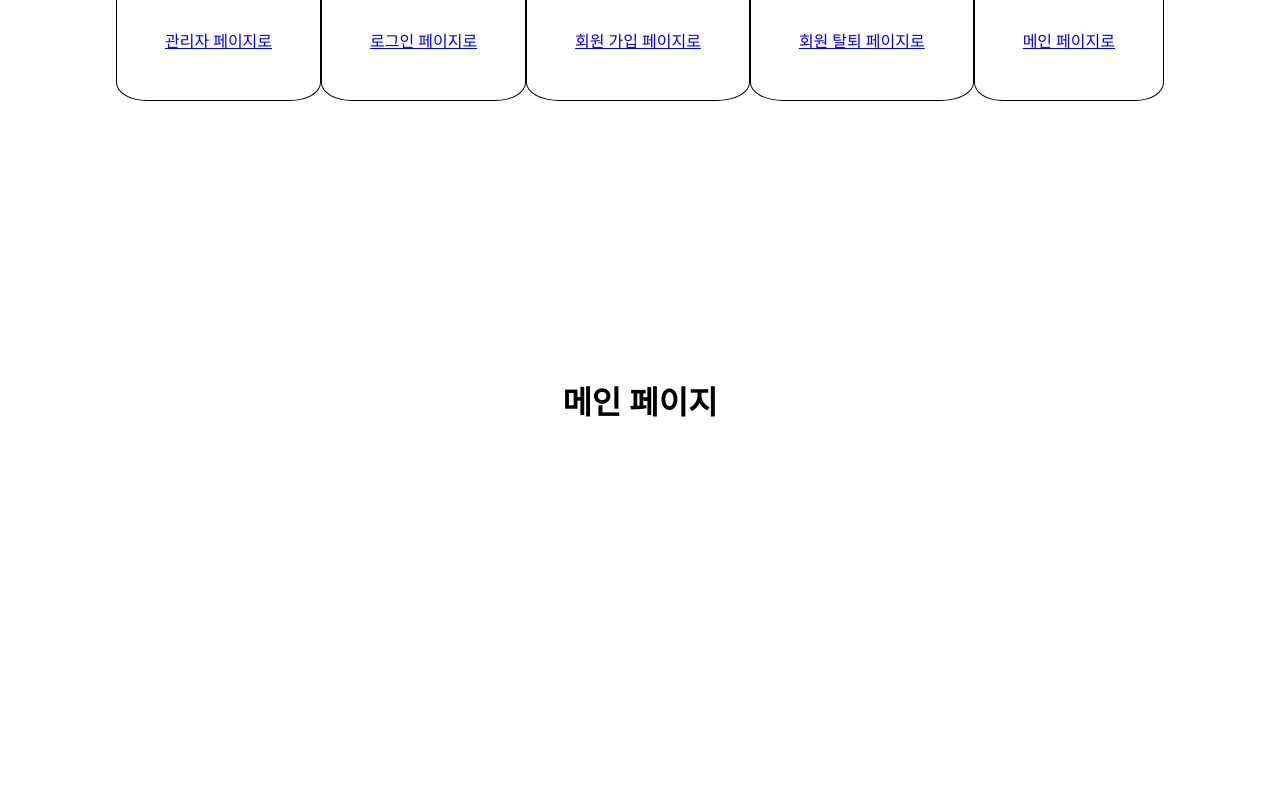
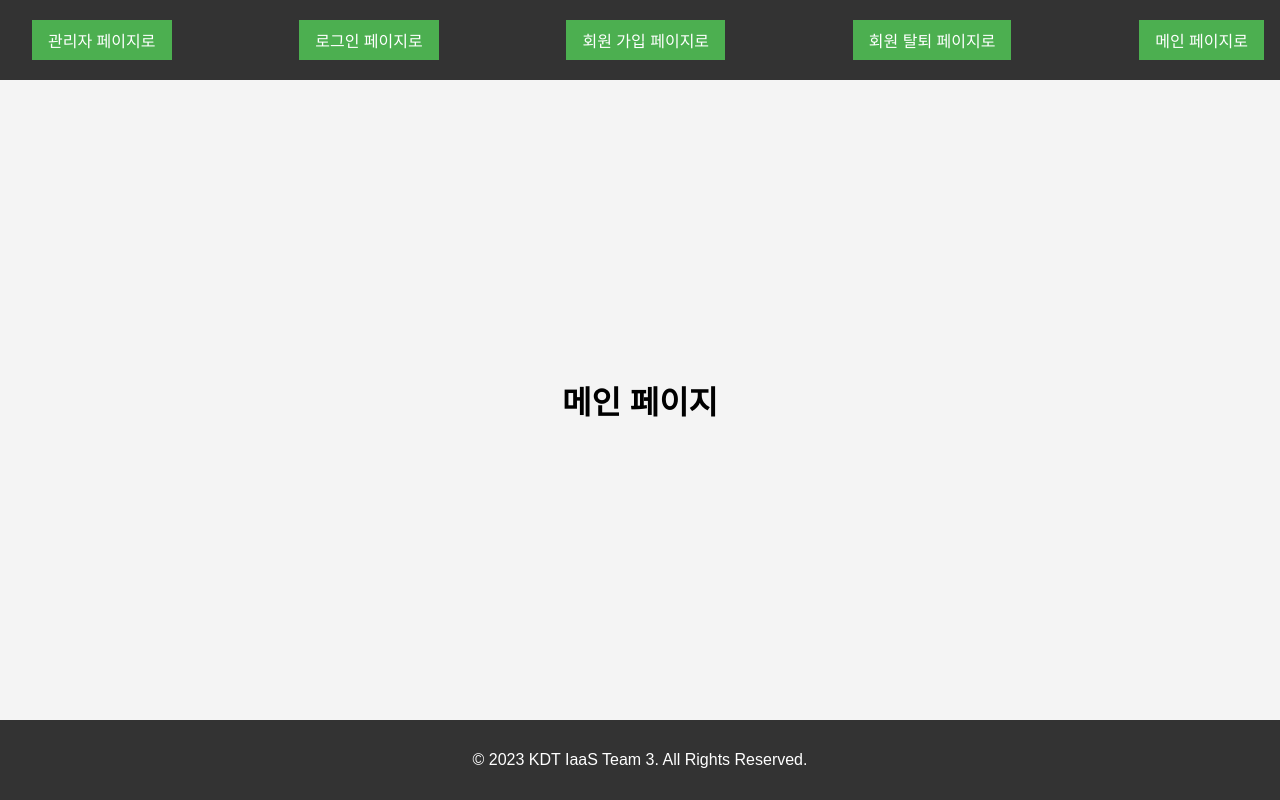
Before and after one commit to KDT-IaaS-Class-One-Group/KDT-IaaS-3team-ERP, a React (Create React App) app in the folder jjanbari/: page / in a window 1280 px wide. Built offline with nearby package versions, Linux system fonts and the light colour scheme.

Commit message:
:art: Design: 바닐라 버전의 스타일링 적용

```diff
--- /dev/null
+++ b/jjanbari/src/App.css
@@ -0,0 +1,9 @@
+/* src/App.css */
+
+.App {
+  font-family: 'Arial', sans-serif;
+  background-color: #f4f4f4;
+  display: flex;
+  flex-direction: column;
+  min-height: 100vh;
+}
--- a/jjanbari/src/App.tsx
+++ b/jjanbari/src/App.tsx
@@ -5,6 +5,8 @@ import Header from "./Component/Header/Header";
 import Footer from "./Component/Footer/Footer";
 
 import Router from "./Component/Routes/Router";
+
+import "./App.css";
 
 const App = () => {
   return (
--- a/jjanbari/src/Component/Container/Container.css
+++ /dev/null
@@ -1 +0,0 @@
-/* src/Component/Container/Container.css */
--- a/jjanbari/src/Component/Footer/Footer.tsx
+++ b/jjanbari/src/Component/Footer/Footer.tsx
@@ -3,7 +3,7 @@
 import "./Footer.css";
 
 const Footer = () => {
-  return <div id="footer"></div>;
+  return <div id="footer">© 2023 KDT IaaS Team 3. All Rights Reserved.</div>;
 };
 
 export default Footer;
--- a/jjanbari/src/Component/Header/Header.css
+++ b/jjanbari/src/Component/Header/Header.css
@@ -1 +1,17 @@
 /* src/Component/Header/Header.css */
+
+a {
+  padding: 3rem;
+  border: 1px solid #000;
+  background-color: #4caf50;
+  color: #fff;
+  border: none;
+  padding: 0.5rem 1rem;
+  margin-left: 1rem;
+  cursor: pointer;
+  transition: background-color 0.3s ease;
+  text-decoration-line: none;
+}
+a:hover {
+  background-color: #45a049;
+}
--- /dev/null
+++ b/jjanbari/src/Component/Routes/Router.css
@@ -0,0 +1,5 @@
+/* src/Component/Routes/Router.css */
+
+h1 {
+  font-size: 2rem;
+}
--- a/jjanbari/src/Component/Routes/Router.tsx
+++ b/jjanbari/src/Component/Routes/Router.tsx
@@ -7,6 +7,8 @@ import LoginPage from "../../pages/Login/LoginPage";
 import SignupPage from "../../pages/Signup/SignupPage";
 import WithdrawPage from "../../pages/Withdraw/WithdrawPage";
 import MainPage from "../../pages/Main/MainPage";
+
+import "./Router.css";
 
 const Router = () => {
   return (
--- a/jjanbari/src/index.css
+++ b/jjanbari/src/index.css
@@ -6,13 +6,9 @@
   box-sizing: border-box;
 }
 
-#root {
-  width: 100vw;
-  height: 100vh;
-  display: flex;
-}
-
-#header, #container, #footer {
+#header,
+#container,
+#footer {
   display: flex;
   justify-content: center;
   align-items: center;
@@ -21,6 +17,13 @@
 #header {
   width: 100vw;
   height: 10vh;
+
+  background-color: #333;
+  color: #fff;
+  padding: 1rem;
+  display: flex;
+  justify-content: space-between;
+  align-items: center;
 }
 
 #container {
@@ -31,10 +34,9 @@
 #footer {
   width: 100vw;
   height: 10vh;
+
+  background-color: #333;
+  color: #fff;
+  padding: 1rem;
+  text-align: center;
 }
-
-a {
-  padding: 3rem;
-  border: 1px solid #000;
-  border-radius: 15%;
-}
```
Also changed, not shown: jjanbari/src/Component/Container/Container.tsx (deleted, +0 -26 lines).
